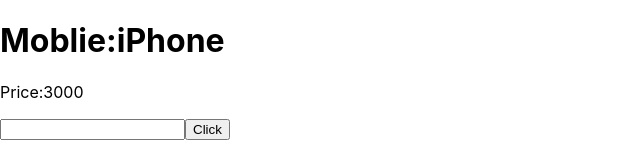
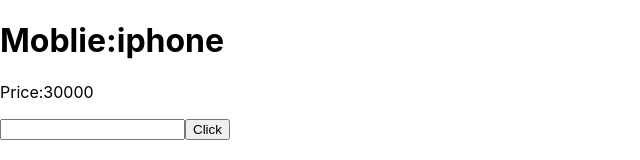
Before and after one commit to goutham120203/sample, a React (Create React App) app: page / in a window 1280 px wide. Shown: the top 160 px of the page, without its empty margins (0-640 px from the left). Built offline with nearby package versions, Linux system fonts and the light colour scheme.

Commit message:
useStateEx3

```diff
--- a/src/App.js
+++ b/src/App.js
@@ -1,16 +1,15 @@
 import React,{useState} from "react";
 
-let price = 3000;
 function App(){
-let [name, setName]=useState("iPhone");
+let [product, setProduct]=useState({name:"iphone",price:30000});
 return(
   <>
-    <h1>Moblie:{name}</h1>
-    <p>Price:{price}</p>
+    <h1>Moblie:{product.name}</h1>
+    <p>Price:{product.price}</p>
     <input id="text"/>
     <button onClick={()=>{
       let p = document.getElementById('text').value;
-      setName(p)
+      setProduct({name:product.name,price:p})
     }}>Click</button>
   </>
 )
```
